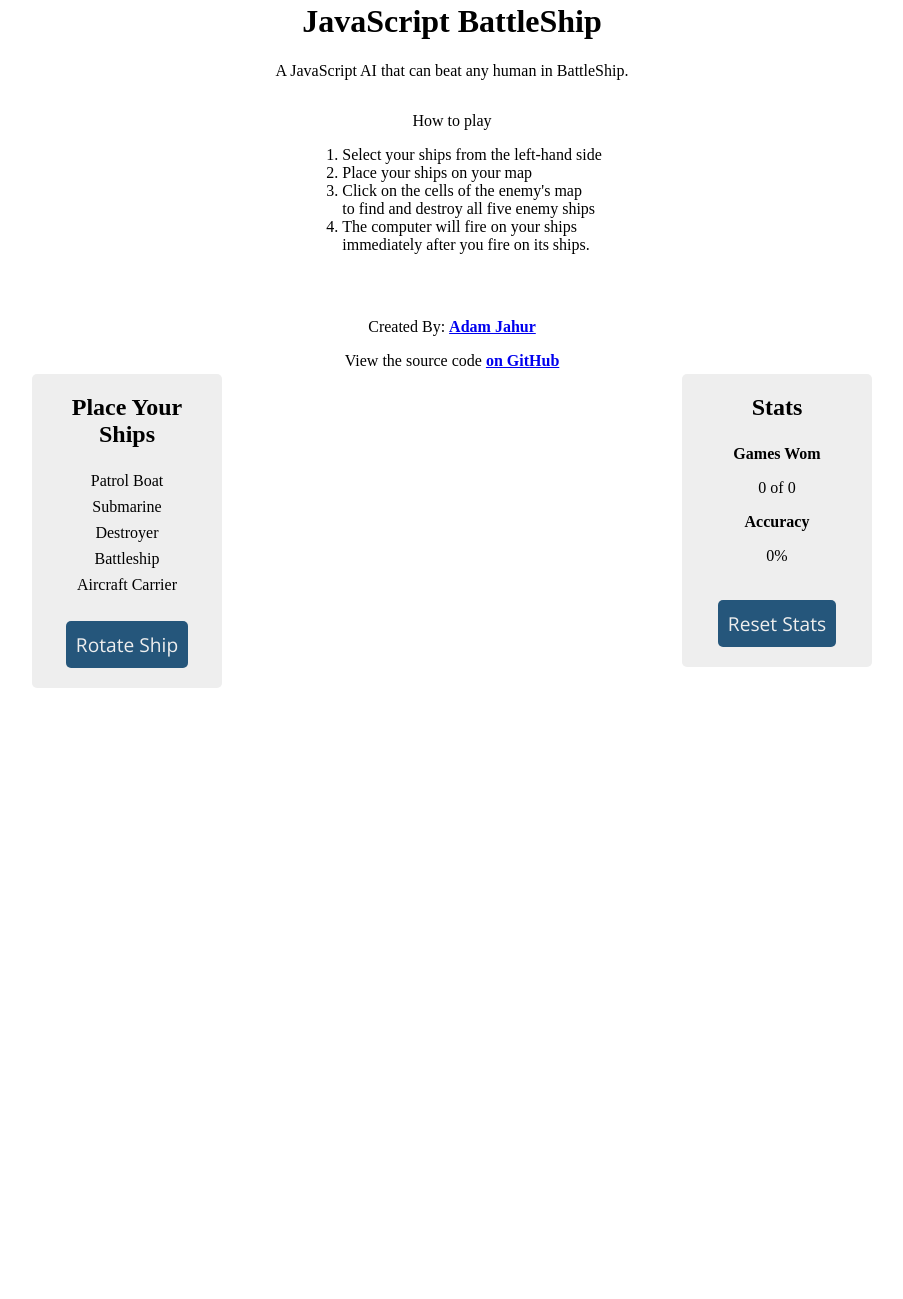
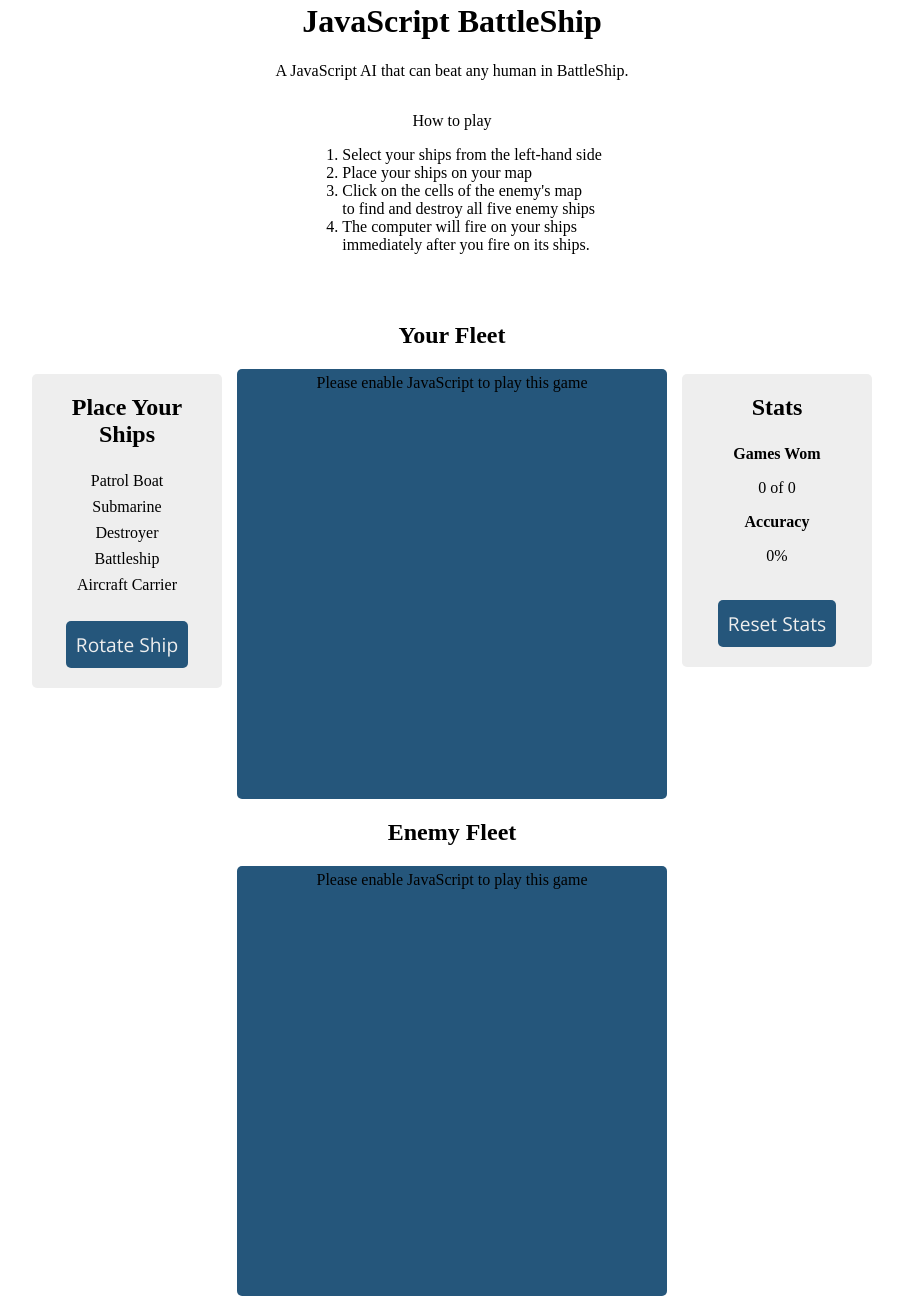
Before and after one commit to AdamJahur/BattleShip, a plain HTML site: page index.html in a window 1280 px wide. Shown: the part 18-1317 px from the top of the page, without its empty margins (188-1091 px from the left). Before the commit the page ends 800 px from the top, so only its background shows below. Drawn offline with nearby package versions, Linux system fonts and the light colour scheme.

Commit message:
html changes

```diff
--- a/index.html
+++ b/index.html
@@ -45,6 +45,14 @@
 				<p id="stats-accuracy">0%</p>
 				<button id="reset-stats">Reset Stats</button>
 			</div>
+			<div class="grid-container">
+				<h2>Your Fleet</h2>
+				<div class="grid human-player"><span class="no-js">Please enable JavaScript to play this game</span></div>
+			</div>
+			<div class="grid-container">
+				<h2>Enemy Fleet</h2>
+				<div class="grid computer-player"><span class="no-js">Please enable JavaScript to play this game</span></div>
+			</div>
 		</div>
 
 		<p>Created By: <a href="https://adamjahur.github.io/Portfolio/">Adam Jahur</a></p>
```
Also changed, not shown: js/battleship.js (+11 -1 lines).
